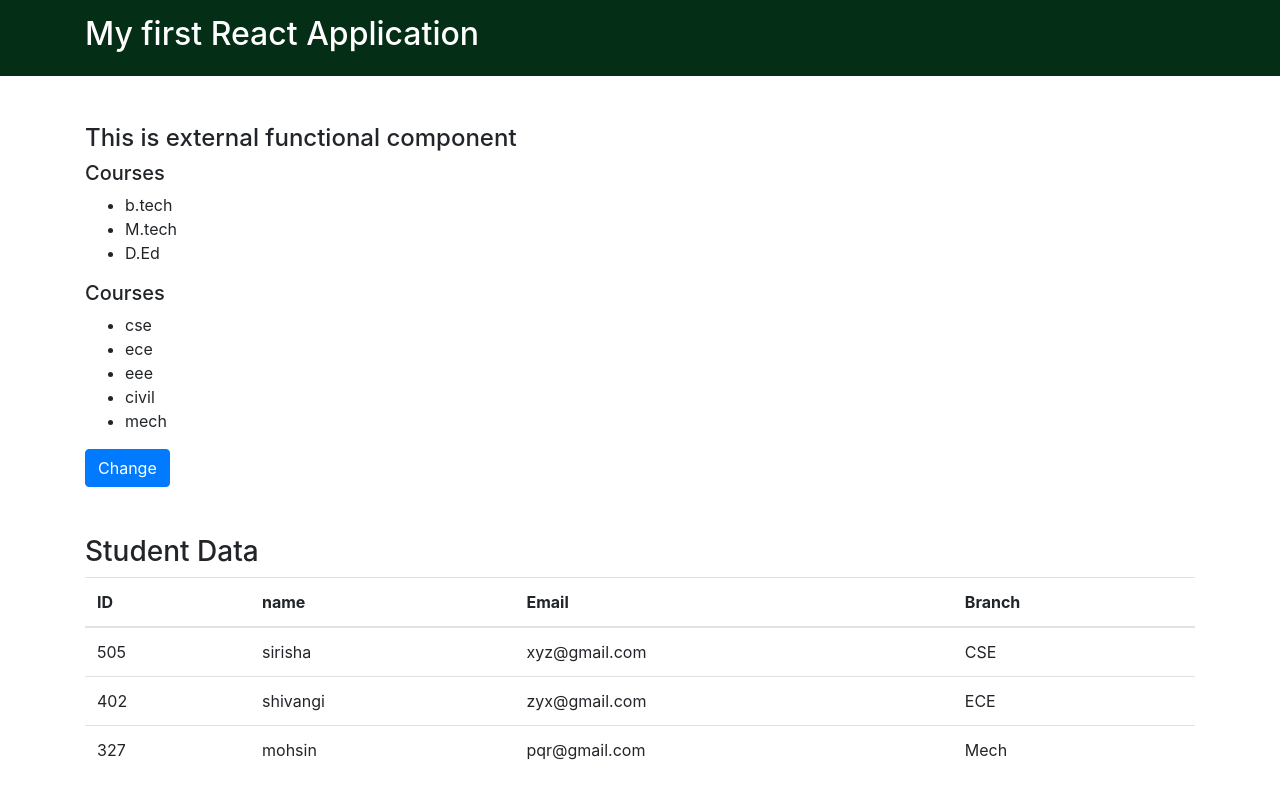
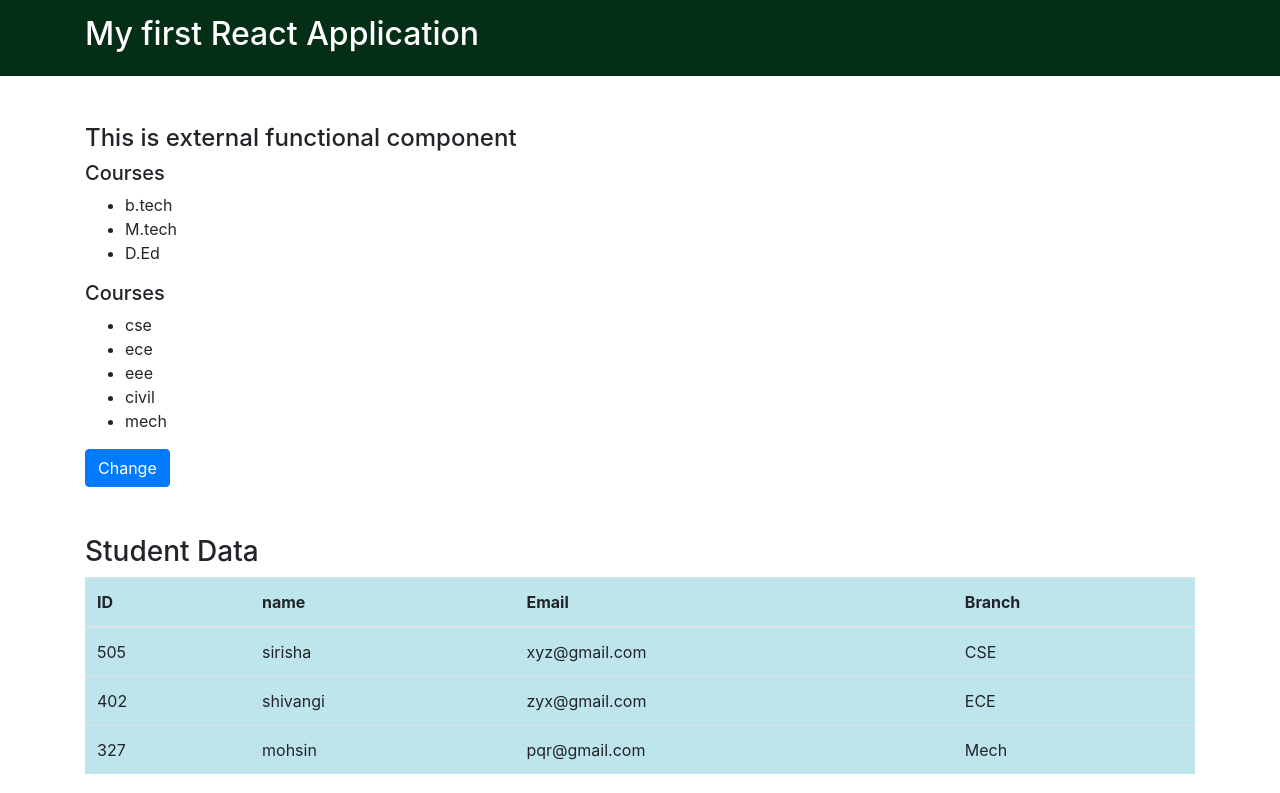
Before and after one commit to sirishaasapu/react-js, a React (Create React App) app in the folder REACT/my-first-react/: page / in a window 1280 px wide. Shown: the top 793 px of the page. Built offline with nearby package versions, Linux system fonts and the light colour scheme.

Commit message:
styles added to table -where external json data used

```diff
--- a/REACT/my-first-react/src/func.js
+++ b/REACT/my-first-react/src/func.js
@@ -52,7 +52,7 @@
                 <h3>{p.name}</h3>
             </div>
             <div>
-                <table className='table'>
+                <table className='table table-stripted table-hover table-info'>
                    <thead>
                        <tr>
                            <th>ID</th>
```
